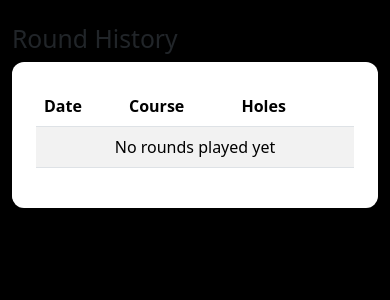
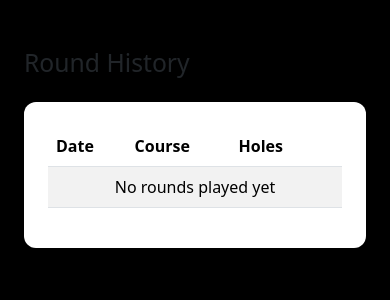
Before and after one commit to N-Smillie/golf-tracker-project, a Django app: page /rounds/history/ in a window 390 px wide. Shown: the part 56-356 px from the top of the page. Run offline with Django 4.2, Linux system fonts and the light colour scheme; the visitor is signed in with stand-in values (Sample User, id 1); data that the repository does not hold is empty.

Commit message:
fixed mobile responsiveness by adding viewport meta tag

```diff
--- a/rounds/templates/rounds/round_history.html
+++ b/rounds/templates/rounds/round_history.html
@@ -2,8 +2,8 @@
 
 {% block content %}
 
-<div>
-    <h2>Round History</h2>
+<div class="container-fluid py-4">
+    <h2 class="mb-4">Round History</h2>
 
     <div class="card">
         <div class="card-body">
--- a/rounds/templates/rounds/start_round.html
+++ b/rounds/templates/rounds/start_round.html
@@ -2,9 +2,9 @@
 
 {% block content %}
 
-<div class="container mt-5">
+<div class="container-fluid py-4">
     <div class="row justify-content-center">
-        <div class="col-md-6">
+        <div class="col-12 col-md-8 col-lg-5">
 
             <div class="card shadow-sm">
                 <div class="card-body">
--- a/stats/templates/stats/stats_dashboard.html
+++ b/stats/templates/stats/stats_dashboard.html
@@ -2,7 +2,7 @@
 
 {% block content %}
 
-<div class="container mt-5">
+<div class="container-fluid py-4">
     <h2 class="mb-4">Stats Dashboard</h2>
 
     <!-- Summary -->
@@ -41,7 +41,7 @@
     <div class="row">
 
         <!-- Full rounds -->
-        <div class="col-md-6">
+        <div class="col-12 col-md-6">
             <div class="card shadow-sm mb-4">
                 <div class="card-body">
                     <h5>Full Rounds</h5>
@@ -58,7 +58,7 @@
         </div>
 
         <!-- 9 hole rounds -->
-        <div class="col-md-6">
+        <div class="col-12 col-md-6">
             <div class="card shadow-sm mb-4">
                 <div class="card-body">
                     <h5>9 Hole Rounds</h5>
--- a/templates/base.html
+++ b/templates/base.html
@@ -4,6 +4,7 @@
 <html>
   <head>
     <title>Golf Tracker</title>
+    <meta name="viewport" content="width=device-width, initial-scale=1">
 
     <!-- Bootstrap CSS -->
     <link
```
